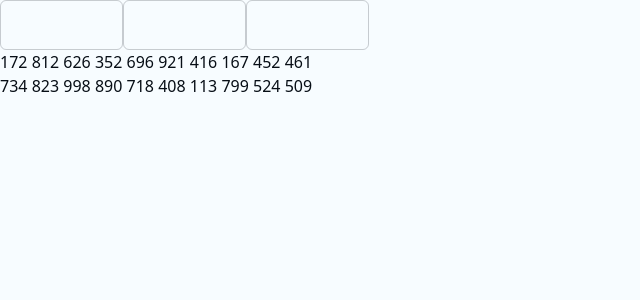
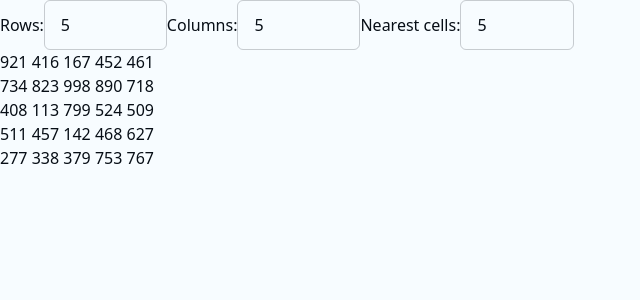
Before and after one commit to IskraKate/memcrab-test-task, a React (Vite) app: page / in a window 1280 px wide. Shown: the top 300 px of the page, without its empty margins (0-640 px from the left). Built offline with nearby package versions, Linux system fonts and the light colour scheme.

Commit message:
feat: setup MatrixContext with hook and types

```diff
--- a/src/App.tsx
+++ b/src/App.tsx
@@ -1,12 +1,13 @@
 import Table from "./components/Table"
 import UserInputs from "./components/UserInputs"
+import { MatrixProvider } from "./context/MatrixProvider"
 
 function App() {
   return (
-    <>
+    <MatrixProvider>
       <UserInputs />
       <Table />
-    </>
+    </MatrixProvider>
   )
 }
 
--- a/src/components/Table.tsx
+++ b/src/components/Table.tsx
@@ -1,10 +1,10 @@
-import { createMatrix } from "../utils/utils"
+import { useMatrix } from "../hooks/useMatrix"
 
 const Table = () => {
-  const array = createMatrix(2, 10)
+  const { matrix } = useMatrix()
   return (
     <div>
-      {array.map((row) => (
+      {matrix.map((row) => (
         <p>
           {row.map((col) => (
             <span>{` ${col.amount}`}</span>
--- a/src/components/UserInputs.tsx
+++ b/src/components/UserInputs.tsx
@@ -1,9 +1,50 @@
+import { useMatrix } from "../hooks/useMatrix"
+
 const UserInputs = () => {
+  const {
+    rows,
+    setRows,
+    columns,
+    setColumns,
+    nearestAmount,
+    setNearestAmount,
+  } = useMatrix()
+  const maxNearestAmount = rows * columns - 1
+
   return (
     <div>
-      <input type="number" min={1} max={100} />
-      <input type="number" min={1} max={100} />
-      <input type="number" min={0} max={100} />
+      <label htmlFor="rows">Rows:</label>
+      <input
+        type="number"
+        id="rows"
+        name="rows"
+        min={0}
+        max={100}
+        value={rows}
+        onChange={(e) => setRows(Number(e.target.value))}
+      />
+
+      <label htmlFor="columns">Columns:</label>
+      <input
+        type="number"
+        id="columns"
+        name="columns"
+        min={0}
+        max={100}
+        value={columns}
+        onChange={(e) => setColumns(Number(e.target.value))}
+      />
+
+      <label htmlFor="nearest">Nearest cells:</label>
+      <input
+        type="number"
+        id="nearest"
+        name="nearest"
+        min={0}
+        max={maxNearestAmount}
+        value={nearestAmount}
+        onChange={(e) => setNearestAmount(Number(e.target.value))}
+      />
     </div>
   )
 }
--- /dev/null
+++ b/src/context/MatrixContext.tsx
@@ -0,0 +1,18 @@
+import { createContext } from "react"
+import type { Matrix } from "../types/matrix"
+
+type MatrixCtx = {
+  rows: number
+  columns: number
+  nearestAmount: number
+  setRows: (v: number) => void
+  setColumns: (v: number) => void
+  setNearestAmount: (v: number) => void
+  matrix: Matrix
+  // regenerate: () => void
+  // incrementCell: (cellId: number) => void
+  // addRow: () => void
+  // removeRow: (rowIndex: number) => void
+}
+
+export const MatrixContext = createContext<MatrixCtx | null>(null)
--- /dev/null
+++ b/src/context/MatrixProvider.tsx
@@ -0,0 +1,27 @@
+import { useState } from "react"
+import type { Matrix } from "../types/matrix"
+import { MatrixContext } from "./MatrixContext"
+import { createMatrix } from "../utils/utils"
+
+export function MatrixProvider({ children }: { children: React.ReactNode }) {
+  const [rows, setRows] = useState(5)
+  const [columns, setColumns] = useState(5)
+  const [nearestAmount, setNearestAmount] = useState(5)
+  const matrix: Matrix = createMatrix(rows, columns)
+
+  return (
+    <MatrixContext.Provider
+      value={{
+        rows,
+        columns,
+        nearestAmount,
+        setRows,
+        setColumns,
+        setNearestAmount,
+        matrix,
+      }}
+    >
+      {children}
+    </MatrixContext.Provider>
+  )
+}
--- /dev/null
+++ b/src/hooks/useMatrix.ts
@@ -0,0 +1,9 @@
+import { use } from "react"
+import { MatrixContext } from "../context/MatrixContext"
+
+export const useMatrix = () => {
+  const ctx = use(MatrixContext)
+
+  if (!ctx) throw new Error("useMatrix must be used within MatrixProvider")
+  return ctx
+}
```
